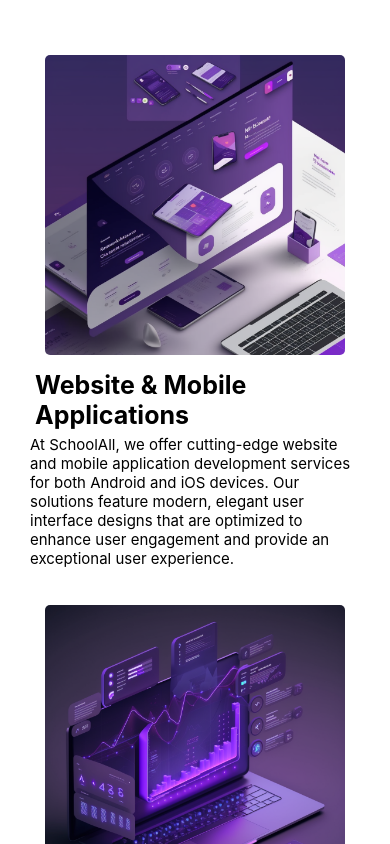
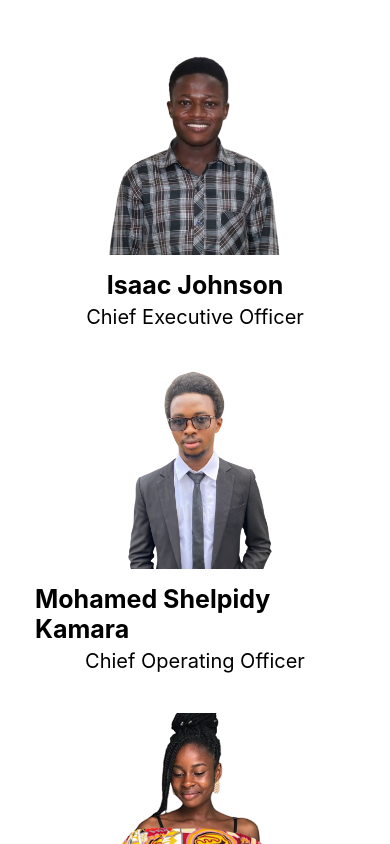
Before and after one commit to halino2710/app, a React Native app: screen / in a window 390 px wide. Shown: the top 844 px of the page. Built offline with nearby package versions, Linux system fonts and the light colour scheme.

Commit message:
Added Members component

```diff
--- a/App.tsx
+++ b/App.tsx
@@ -2,8 +2,9 @@ import React from "react";
 import { createTheme, ThemeProvider } from "@rneui/themed";
 import { SafeAreaView } from "react-native";
 
+import Members from "./components/Members";
+
 import "react-native-gesture-handler";
-import Services from "./components/Services";
 
 const theme = createTheme({
   lightColors: {},
@@ -14,7 +15,7 @@ export default function App() {
   return (
     <SafeAreaView>
       <ThemeProvider theme={theme}>
-        <Services />
+        <Members />
       </ThemeProvider>
     </SafeAreaView>
     //
--- /dev/null
+++ b/components/Members.tsx
@@ -0,0 +1,70 @@
+import {
+  FlatList,
+  StyleSheet,
+  Text,
+  View,
+  Image,
+  StatusBar,
+} from "react-native";
+import React from "react";
+
+import { memeberData } from "../Model/data";
+
+const Members = () => {
+  return (
+    <View style={styles.mainContainer}>
+      <FlatList
+        data={memeberData}
+        keyExtractor={(items) => items.id.toString()}
+        renderItem={({ item }) => (
+          <View style={styles.itemContainer}>
+            <Image source={item.image} style={styles.image} />
+            <Text style={styles.name}>{item.name}</Text>
+            <Text style={styles.position}>{item.position}</Text>
+          </View>
+        )}
+      />
+    </View>
+  );
+};
+
+export default Members;
+
+const styles = StyleSheet.create({
+  mainContainer: {
+    paddingTop: 25,
+    margin: 10,
+  },
+
+  itemContainer: {
+    alignItems: "center",
+    margin: 10,
+    padding: 10,
+    shadowColor: "#52006A",
+    elevation: 20,
+    backgroundColor: "white",
+    borderRadius: 10,
+  },
+
+  image: {
+    width: 200,
+    height: 200,
+    borderRadius: 10,
+  },
+
+  name: {
+    fontSize: 25,
+    fontWeight: "bold",
+    marginTop: 10,
+    padding: 5,
+  },
+
+  position: {
+    fontSize: 20,
+  },
+
+  content: {
+    height: 130,
+    fontSize: 15,
+  },
+});
```
